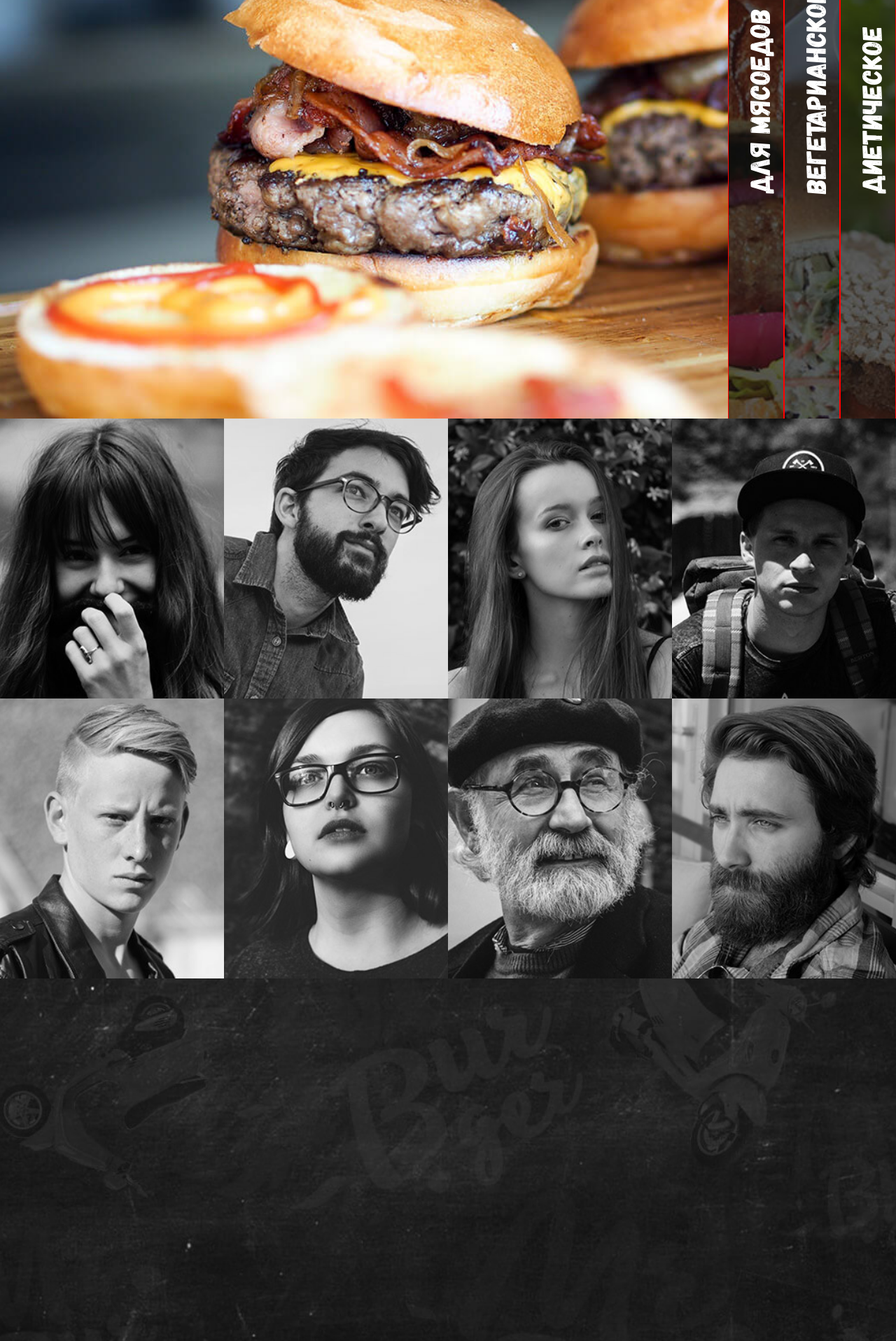
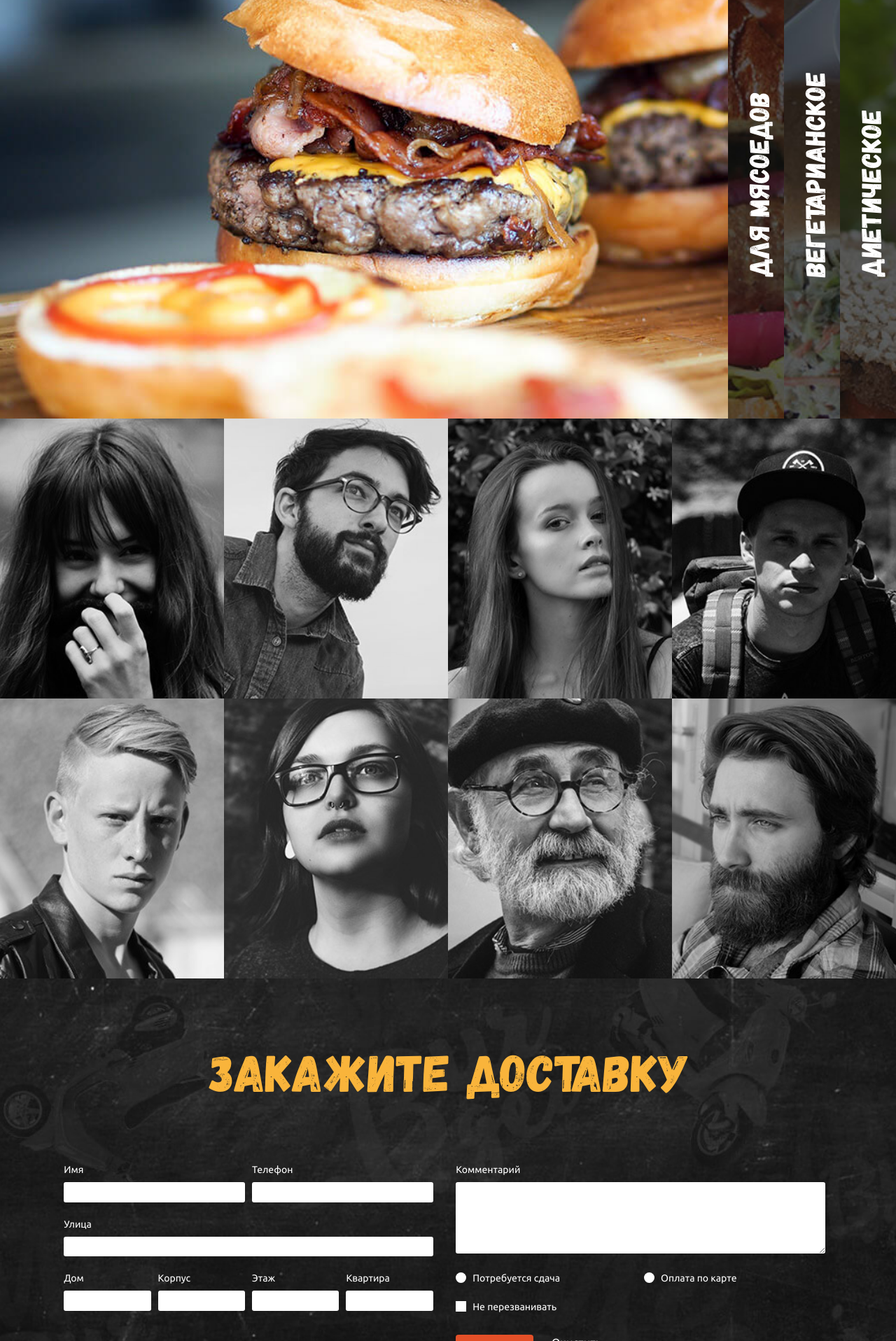
Before and after one commit to rucreatizer/burger, a PHP site: page / in a window 1280 px wide. Shown: the part 3404-5320 px from the top of the page at 70% size. Run offline with PHP 8.4, Linux system fonts and the light colour scheme; some libraries are stand-ins or nearby versions.

Commit message:
Четверг

```diff
--- a/css/scss/section_map.scss
+++ b/css/scss/section_map.scss
@@ -52,3 +52,7 @@
 	margin-left: 20px;
 	color: white;
 }
+
+.social__item:hover use {
+	fill: #FFF;
+}
--- a/css/scss/section_menu.scss
+++ b/css/scss/section_menu.scss
@@ -29,7 +29,6 @@
 	height: 100%;
 	display: flex;
 	flex-direction: row;
-	border: 1px solid red;
 	overflow: hidden;
 	background-size: cover;
 	position: relative;
@@ -57,7 +56,7 @@
 	position: absolute;
 	font-family: gagalin;
 	left: 25%;
-	top: 40%;
+	top: 50%;
 	right: 0;
 	bottom: 30%;
 	transform: rotate(-90deg);
--- a/css/scss/section_order.scss
+++ b/css/scss/section_order.scss
@@ -1,4 +1,147 @@
 .order {
-	background: url(../../images/bg_order.jpg) center no-repeat;
+	background: url(../../images/bg_order.jpg) center center no-repeat;
 	background-size: cover;
 }
+
+.order__title {
+
+	font-size: 74px;
+	font-family: gagalin;
+	color: #f9b43b;
+	padding-top: 90px;
+	display: block;
+	margin: 0 auto;
+	margin-bottom: 90px;
+	text-align: center;
+
+}
+.form {
+	display: flex;
+	justify-content: space-around;
+	flex-direction: row;
+	margin: 0 80px;
+}
+
+.form__title {
+	color: white;
+}
+
+.form-col {
+	width: 48%;
+}
+
+.form__input {
+	border: none;
+	border-radius: 3px;
+	padding: 5px 10px;
+	width: 100%;
+	margin-bottom: 23px;
+
+}
+
+.form-row {
+	display: flex;
+	flex-direction: row;
+}
+.form-block {
+	flex: 1;
+	margin-right: 10px;
+}
+
+.name__title{
+	display: block;
+	margin-bottom: 10px;
+	font-size: 14px;
+	&:after {
+		clear: both;
+	}
+	color: white;
+	margin-bottom: 10px;
+}
+
+.radio__item {
+	position: relative;
+	width: 15px;
+	height: 15px;
+	border-radius: 50%;
+	background-color: #fff;
+	float: left;
+	margin-right: 9px;
+}
+
+.radio__item-payment{
+	position: absolute;
+	left:-99999999999px;
+}
+
+.radio__item-payment:checked~.radio__item>.radio__item_select {
+	position: absolute;
+	left: 4px;
+	top: 4px;
+	width: 7px;
+	height: 7px;
+	border-radius: 50%;
+	background-color: #e35028;
+
+}
+
+.form-checkbox {
+	position: absolute;
+	left:-99999999999px;
+}
+
+.checkbox__form {
+	margin-top: 15px;
+}
+.checkbox__item {
+	width: 15px;
+	height: 15px;
+	background-color: #fff;
+	position: relative;
+	float:left;
+	margin-right: 9px;
+
+}
+
+.checkbox__item_select {
+	position: absolute;
+	left: 2px;
+	top: 3px;
+	width: 0;
+	height: 0;
+	background: url(../../images/checked.png) center center no-repeat;
+	background-size: cover;
+}
+
+.form-checkbox:checked~.checkbox__item>.checkbox__item_select {
+	width: 11px;
+	height: 9px;
+}
+
+.button__order {
+	padding: 13px 16px;
+	text-transform: uppercase;
+	background-color: #e45028;
+	border: none;
+	border-radius: 4px;
+	color: white;
+	align-self: center;
+	margin-top: 22px;
+	outline: none;
+	&:hover {
+        background-color: #c1401e;
+        cursor: pointer;
+    }
+}
+
+.button__reset {
+	margin-left: 20px;
+	color: white;
+	border: none;
+	background-color: transparent;
+	outline: none;
+	&:hover {
+        text-decoration: underline;
+        cursor: pointer;
+    }
+}
--- a/css/style.css
+++ b/css/style.css
@@ -960,7 +960,6 @@ body {
   -webkit-flex-direction: row;
   -ms-flex-direction: row;
   flex-direction: row;
-  border: 1px solid red;
   overflow: hidden;
   background-size: cover;
   position: relative; }
@@ -983,7 +982,7 @@ body {
     position: absolute;
     font-family: gagalin;
     left: 25%;
-    top: 40%;
+    top: 50%;
     right: 0;
     bottom: 30%;
     -webkit-transform: rotate(-90deg);
@@ -1153,8 +1152,149 @@ body {
   display: block; }
 
 .order {
-  background: url(../../images/bg_order.jpg) center no-repeat;
+  background: url(../../images/bg_order.jpg) center center no-repeat;
   background-size: cover; }
+
+.order__title {
+  font-size: 74px;
+  font-family: gagalin;
+  color: #f9b43b;
+  padding-top: 90px;
+  display: block;
+  margin: 0 auto;
+  margin-bottom: 90px;
+  text-align: center; }
+
+.form {
+  display: -webkit-box;
+  display: -webkit-flex;
+  display: -ms-flexbox;
+  display: flex;
+  -webkit-justify-content: space-around;
+  -ms-flex-pack: distribute;
+  justify-content: space-around;
+  -webkit-box-orient: horizontal;
+  -webkit-box-direction: normal;
+  -webkit-flex-direction: row;
+  -ms-flex-direction: row;
+  flex-direction: row;
+  margin: 0 80px; }
+
+.form__title {
+  color: white; }
+
+.form-col {
+  width: 48%; }
+
+.form__input {
+  border: none;
+  border-radius: 3px;
+  padding: 5px 10px;
+  width: 100%;
+  margin-bottom: 23px; }
+
+.form-row {
+  display: -webkit-box;
+  display: -webkit-flex;
+  display: -ms-flexbox;
+  display: flex;
+  -webkit-box-orient: horizontal;
+  -webkit-box-direction: normal;
+  -webkit-flex-direction: row;
+  -ms-flex-direction: row;
+  flex-direction: row; }
+
+.form-block {
+  -webkit-box-flex: 1;
+  -webkit-flex: 1;
+  -ms-flex: 1;
+  flex: 1;
+  margin-right: 10px; }
+
+.name__title {
+  display: block;
+  margin-bottom: 10px;
+  font-size: 14px;
+  color: white;
+  margin-bottom: 10px; }
+  .name__title:after {
+    clear: both; }
+
+.radio__item {
+  position: relative;
+  width: 15px;
+  height: 15px;
+  border-radius: 50%;
+  background-color: #fff;
+  float: left;
+  margin-right: 9px; }
+
+.radio__item-payment {
+  position: absolute;
+  left: -99999999999px; }
+
+.radio__item-payment:checked ~ .radio__item > .radio__item_select {
+  position: absolute;
+  left: 4px;
+  top: 4px;
+  width: 7px;
+  height: 7px;
+  border-radius: 50%;
+  background-color: #e35028; }
+
+.form-checkbox {
+  position: absolute;
+  left: -99999999999px; }
+
+.checkbox__form {
+  margin-top: 15px; }
+
+.checkbox__item {
+  width: 15px;
+  height: 15px;
+  background-color: #fff;
+  position: relative;
+  float: left;
+  margin-right: 9px; }
+
+.checkbox__item_select {
+  position: absolute;
+  left: 2px;
+  top: 3px;
+  width: 0;
+  height: 0;
+  background: url(../../images/checked.png) center center no-repeat;
+  background-size: cover; }
+
+.form-checkbox:checked ~ .checkbox__item > .checkbox__item_select {
+  width: 11px;
+  height: 9px; }
+
+.button__order {
+  padding: 13px 16px;
+  text-transform: uppercase;
+  background-color: #e45028;
+  border: none;
+  border-radius: 4px;
+  color: white;
+  -webkit-align-self: center;
+  -ms-flex-item-align: center;
+  align-self: center;
+  margin-top: 22px;
+  outline: none; }
+  .button__order:hover {
+    background-color: #c1401e;
+    cursor: pointer; }
+
+.button__reset {
+  margin-left: 20px;
+  color: white;
+  border: none;
+  background-color: transparent;
+  outline: none; }
+  .button__reset:hover {
+    text-decoration: underline;
+    cursor: pointer; }
 
 .map {
   position: relative; }
@@ -1224,3 +1364,6 @@ body {
   float: left;
   margin-left: 20px;
   color: white; }
+
+.social__item:hover use {
+  fill: #FFF; }
--- a/index.html
+++ b/index.html
@@ -239,6 +239,86 @@
             </div>
         </section>
         <section class="section order" id="order">
+            <div class="order__title">закажите доставку</div>
+            <form action="">
+                <div class="form">
+                    <div class="form-col">
+                        <div class="form-row">
+                            <label class="form-block">
+                                <span class="name__title">Имя</span>
+                                <input type="text" class="form__input">
+                            </label>
+                            <label class="form-block">
+                                <span class="name__title">Телефон</span>
+                                <input type="text" class="form__input">
+                            </label>
+                        </div>
+                        <div class="form-row">
+                            <label class="form-block">
+                                <span class="name__title">Улица</span>
+                                <input type="text" class="form__input">
+                            </label>
+                        </div>
+                        <div class="form-row">
+                            <label class="form-block">
+                                <span class="name__title">Дом</span>
+                                <input type="text" class="form__input">
+                            </label>
+                            <label class="form-block">
+                                <span class="name__title">Корпус</span>
+                                <input type="text" class="form__input">
+                            </label>
+                            <label class="form-block">
+                                <span class="name__title">Этаж</span>
+                                <input type="text" class="form__input">
+                            </label>
+                            <label class="form-block">
+                                <span class="name__title">Квартира</span>
+                                <input type="text" class="form__input">
+                            </label>
+                        </div>
+                    </div>
+                    <div class="form-col">
+                        <div class="form-row">
+                            <label class="form-block">
+                                <span class="name__title">Комментарий</span>
+                                <textarea class="form__input" cols="30" rows="5"></textarea>
+                            </label>
+                        </div>
+                        <div class="form-row clearfix">
+                            <label for="payments" class="form-block">
+                                <input class="radio__item-payment" type="radio" id="payments" name="pay">
+
+                                <div class="radio__item">
+                                    <div class="radio__item_select"></div>
+                                </div>
+                                <span class="name__title">Потребуется сдача</span>
+                            </label>
+                            <label for="payments2" class="form-block">
+                                <input type="radio" class="radio__item-payment" id="payments2" name="pay">
+                                <div class="radio__item">
+                                    <div class="radio__item_select"></div>
+                                </div>
+                                <span class="name__title">Оплата по карте</span>
+                            </label>
+                        </div>
+                        <div class="form-row checkbox__form clearfix">
+                            <label class="form-block">
+                                <input class="form-checkbox" type="checkbox">
+
+                                <div class="checkbox__item">
+                                    <div class="checkbox__item_select"></div>
+                                </div>
+                                <span class="name__title">Не перезванивать</span>
+                            </label>
+                        </div>
+                        <div class="form-row">
+                                <button type="submit" class="button__order">заказать</button>
+                                <button type="reset" class="button__reset">Очистить</button>
+                        </div>
+                    </div>
+                </div>
+            </form>
         </section>
         <section class="section map" id="map">
             <div class="burger-map">
@@ -250,10 +330,34 @@
                 </div>
                 <div class="social">
                     <ul class="social__items">
-                        <li class="social__item"> 1</li>
-                        <li class="social__item">2</li>
-                        <li class="social__item">3</li>
-                        <li class="social__item">4</li>
+                        <li class="social__item">
+                            <a href="#">
+                                <svg width="20px" height="20px">
+                                    <use x="0" y="0" width="20px" height="20px" viewBox="0 2 1920 76" fill="#595959" xlink:href="images/sprite.svg#vk" />
+                                </svg>
+                            </a>
+                        </li>
+                        <li class="social__item">
+                            <a href="#">
+                                <svg width="20px" height="20px">
+                                    <use x="0" y="0" width="20px" height="20px" fill="#595959" xlink:href="images/sprite.svg#fb" />
+                                </svg>
+                            </a>
+                        </li>
+                        <li class="social__item">
+                            <a href="#">
+                                <svg width="20px" height="20px">
+                                    <use x="0" y="0" width="20px" height="20px" fill="#595959" viewBox="0 0 20 20" xlink:href="images/sprite.svg#inst" />
+                                </svg>
+                            </a>
+                        </li>
+                        <li class="social__item">
+                            <a href="#">
+                                <svg width="20px" height="20px">
+                                    <use x="0" y="0" width="20px" height="20px" fill="#595959" xlink:href="images/sprite.svg#twitter" />
+                                </svg>
+                            </a>
+                        </li>
                     </ul>
                 </div>
             </section>
```
